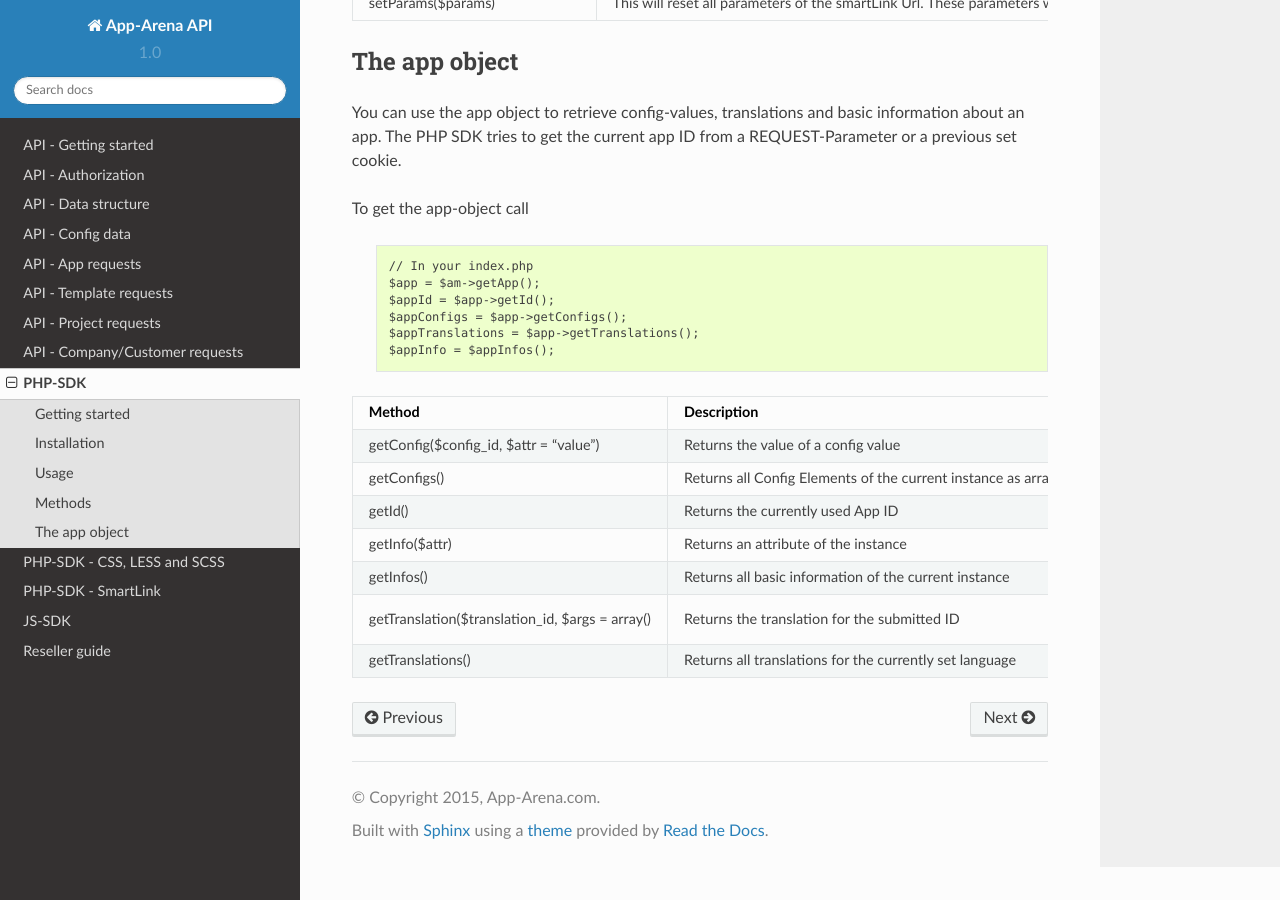
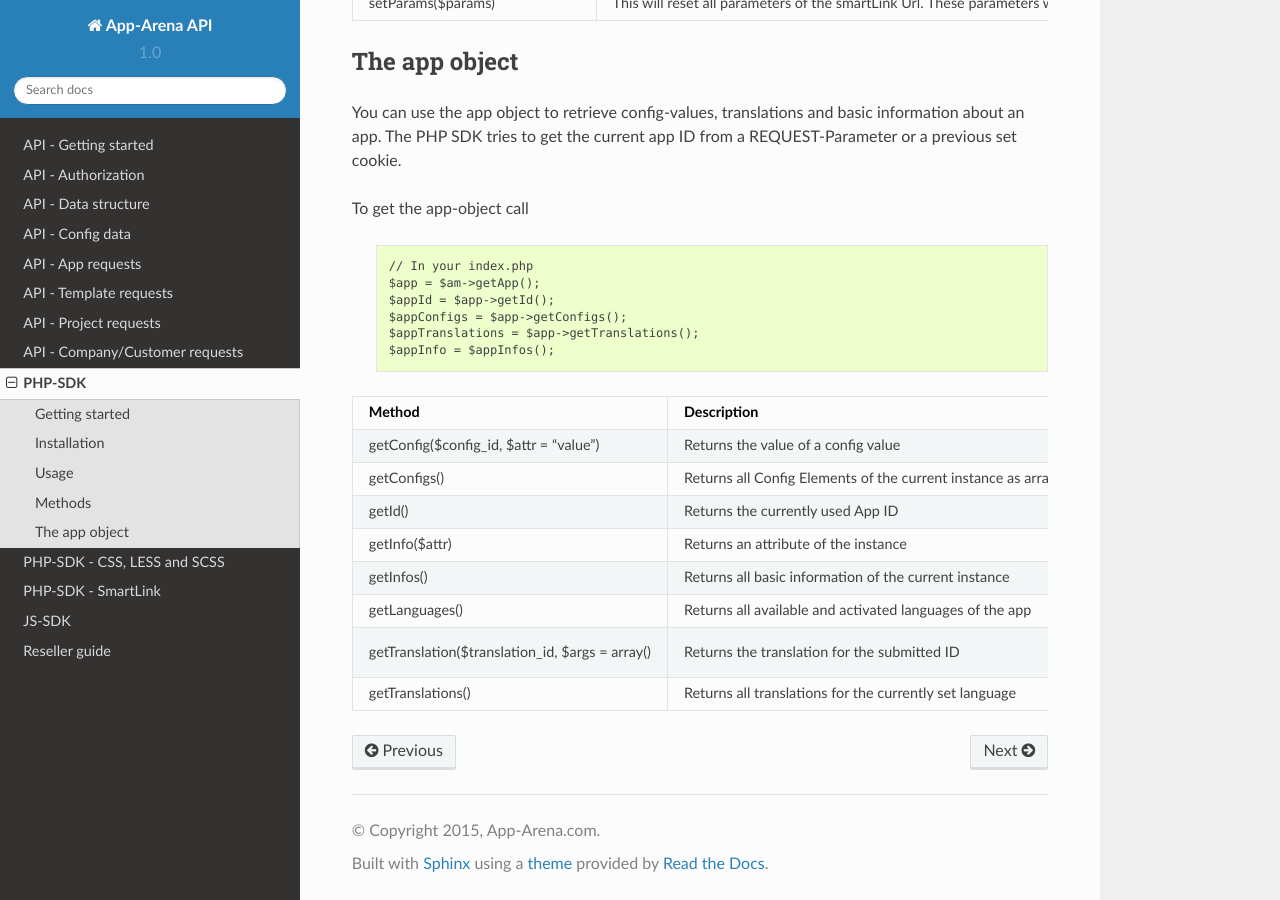
Before and after one commit to apparena/docs, a Sphinx documentation site: the page built from docs/sdk/php/001-index.rst, in a window 1280 px wide and 900 px high, scrolled down 1867 px. Built offline with Sphinx 7.4.7 and the Read the Docs theme 2.0.0, drawn with Linux system fonts in a browser that asks for light colours.

Commit message:
Add getLanguages request to the API PHP SDK docs

```diff
--- a/docs/sdk/php/001-index.rst
+++ b/docs/sdk/php/001-index.rst
@@ -156,6 +156,8 @@
 +-------------------------------------------------+---------------------------------------------------------------------+-----------------------------------------------------------------------------------------------------------------------+--------------------------------------------------------------+
 | getInfos()                                      | Returns all basic information of the current instance               |                                                                                                                       | array                                                        |
 +-------------------------------------------------+---------------------------------------------------------------------+-----------------------------------------------------------------------------------------------------------------------+--------------------------------------------------------------+
+| getLanguages()                                  | Returns all available and activated languages of the app            |                                                                                                                       | array                                                        |
++-------------------------------------------------+---------------------------------------------------------------------+-----------------------------------------------------------------------------------------------------------------------+--------------------------------------------------------------+
 | getTranslation($translation_id, $args = array() | Returns the translation for the submitted ID                        | String $translation_id Config identifier to get the data                                                              | string                                                       |
 |                                                 |                                                                     | Array  $args Array of values to replace in the translation (@see ``http://php.net/manual/de/function.vsprintf.php`` ) |                                                              |
 +-------------------------------------------------+---------------------------------------------------------------------+-----------------------------------------------------------------------------------------------------------------------+--------------------------------------------------------------+
```
